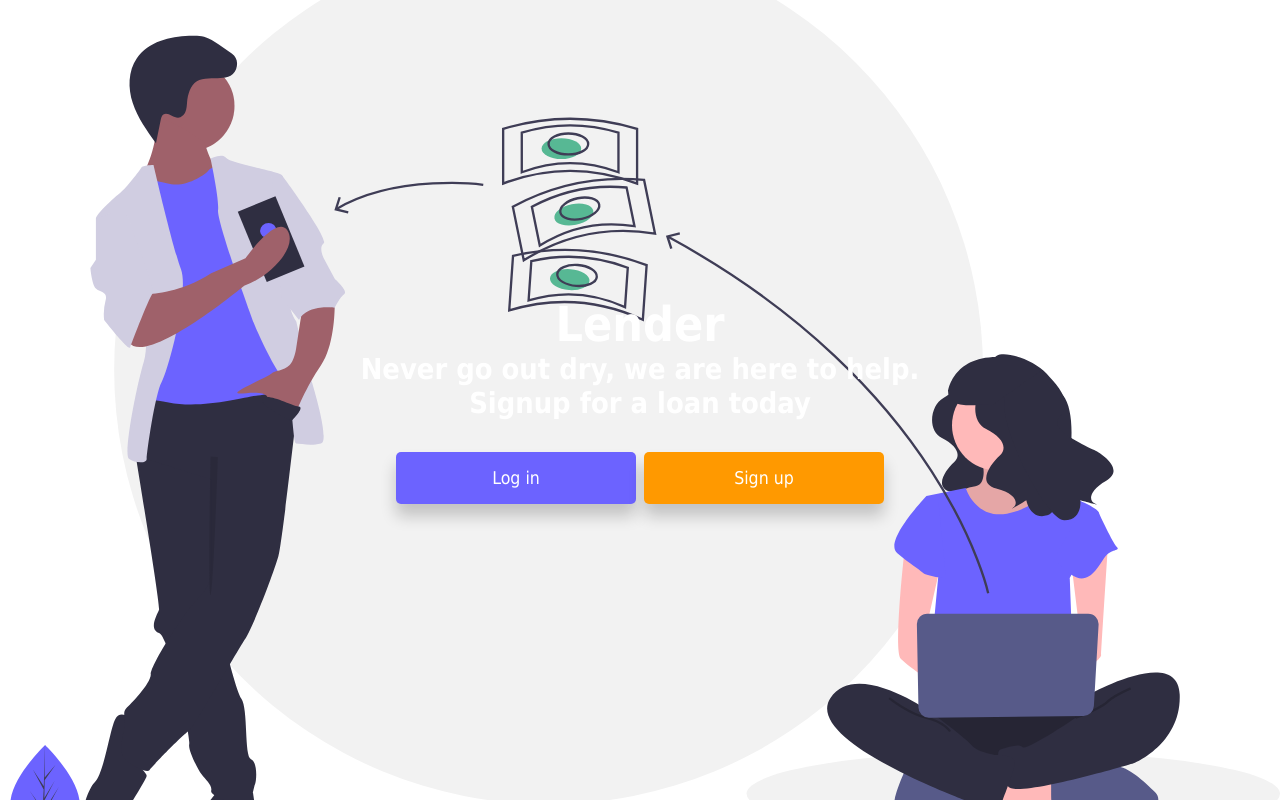
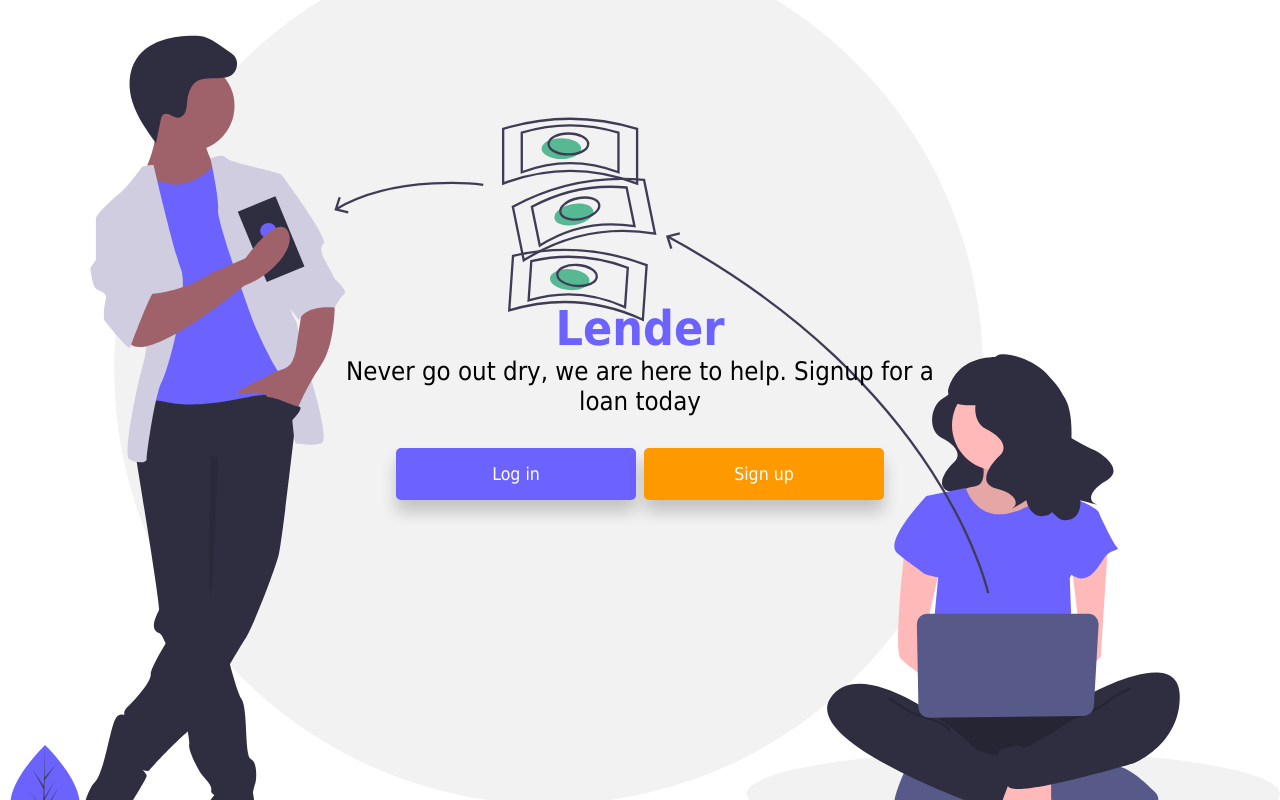
Before and after one commit to okoroemeka/Lender_Frontend, a React (Vite) app: page / in a window 1280 px wide. Built offline with nearby package versions, Linux system fonts and the light colour scheme; no server answers.

Commit message:
fix reload issue

```diff
--- a/src/component/landing/landing.scss
+++ b/src/component/landing/landing.scss
@@ -27,10 +27,13 @@
       h1{
         font-size: 3rem;
         margin: 0;
+        color: #6c63ff;
       }
       h3{
-        font-size: 1.8rem;
+        font-size: 1.6rem;
         margin: 0;
+        color: $black;
+        font-weight: normal;
       }
     }
     .button__container {
```
Also changed, not shown: 8 other files (tests, documents, lock files or other folders).
